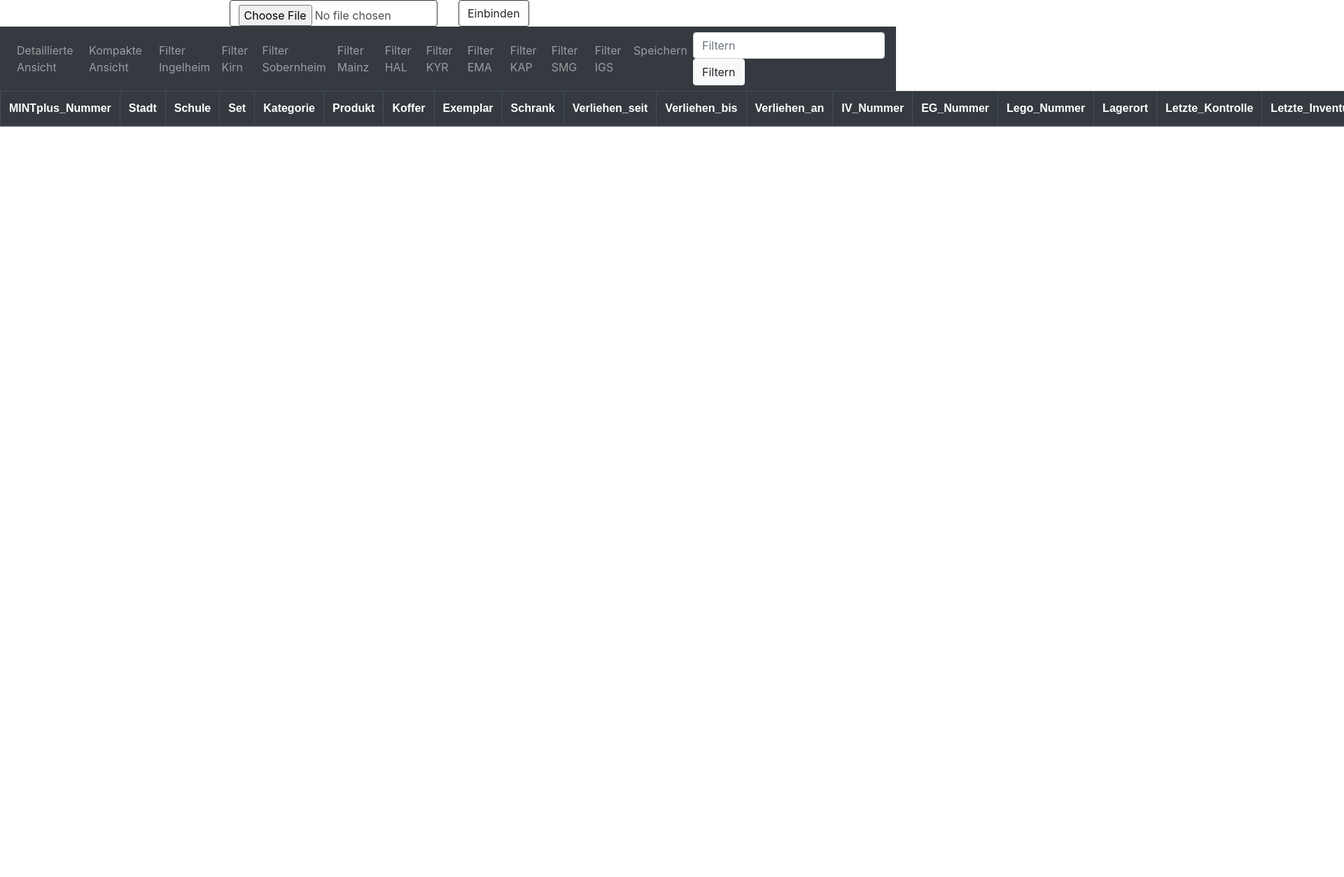
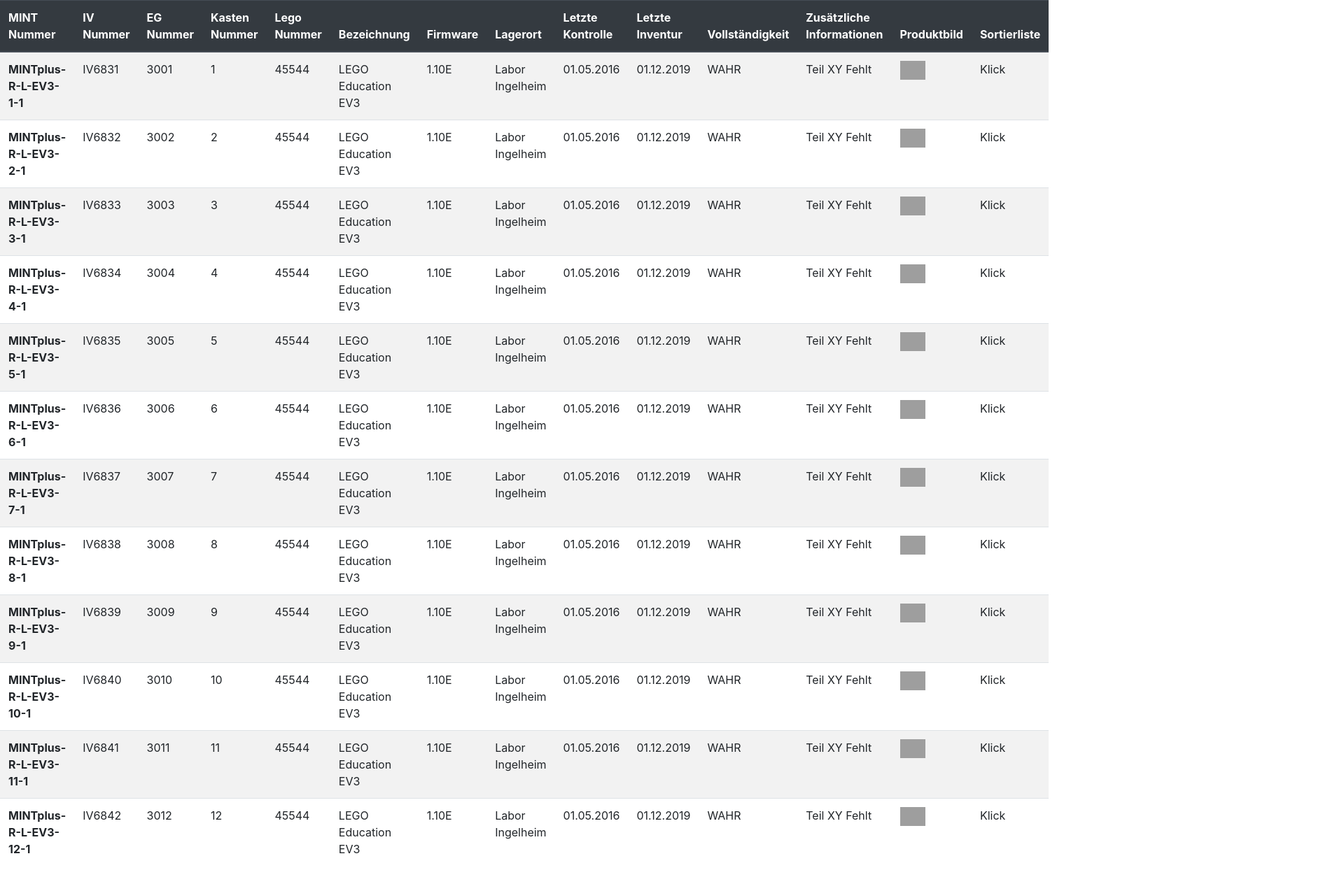
Before and after one commit to nstrassburger/Datenbank, a plain HTML site: page index.html in a window 1280 px wide. Shown: the top 1254 px of the page at 70% size, 1920 px wide, since content can reach past the window. Before the commit the page ends 800 px from the top, so only its background shows below. Drawn offline with nearby package versions, Linux system fonts and the light colour scheme; grey boxes are pictures that could not be loaded.

Commit message:
Update index.html

```diff
--- a/index.html
+++ b/index.html
@@ -1,211 +1,324 @@
 <!DOCTYPE html>
 <html lang="en">
+
 
 <head>
     <meta charset="UTF-8">
     <meta name="viewport" content="width=device-width, initial-scale=1.0">
-    <meta http-equiv="X-UA-Compatible" content="ie=edge">
-    <link rel="stylesheet" href="https://stackpath.bootstrapcdn.com/bootstrap/4.5.0/css/bootstrap.min.css"
-        integrity="sha384-9aIt2nRpC12Uk9gS9baDl411NQApFmC26EwAOH8WgZl5MYYxFfc+NcPb1dKGj7Sk" crossorigin="anonymous">
-    <title>Convert excel to JSON Object</title>
-    <script src="https://cdnjs.cloudflare.com/ajax/libs/xlsx/0.16.2/xlsx.full.min.js"></script>
-    <script src="https://code.jquery.com/jquery-3.5.1.js"
-        integrity="sha256-QWo7LDvxbWT2tbbQ97B53yJnYU3WhH/C8ycbRAkjPDc=" crossorigin="anonymous"></script>
+    <link rel="stylesheet" href="https://stackpath.bootstrapcdn.com/bootstrap/4.3.1/css/bootstrap.min.css"
+        integrity="sha384-ggOyR0iXCbMQv3Xipma34MD+dH/1fQ784/j6cY/iJTQUOhcWr7x9JvoRxT2MZw1T" crossorigin="anonymous">
+    <link rel="stylesheet" href="styles.css">
+    <title>table_test_bd</title>
 </head>
 
-<style>
-    table {
-        font-family: sans-serif;
-        border-collapse: collapse;
-        width: 100%;
-    }
-
-    td,
-    th {
-        border: 1px solid #cccccc;
-        padding: 8px;
-    }
-
-    th {
-        font-weight: bold;
-    }
-
-    tr:hover {
-        color: white
-    }
-</style>
-
 <body>
-    <div class="conatiner">
-        <div class="row">
-            <div class="col-md-3"></div>
-            <div class="col-md-3">
-                <input class="form-control border-dark" type="file" id="input" accept=".xls,.xlsx">
-
-            </div>
-            <div class="col-md-2">
-                <button class="btn btn-white border-dark" id="button">Einbinden</button>
-            </div>
-            <div class="col-md-3">
-            </div>
-        </div>
-    </div>
-    <nav class="navbar navbar-expand-sm bg-dark navbar-dark">
-        <button class="navbar-toggler" type="button" data-toggle="collapse" data-target="#collapsibleNavbar">
-            <span class="navbar-toggler-icon"></span>
-        </button>
-        <div class="collapse navbar-collapse" id="collapsibleNavbar">
-            <ul class="navbar-nav">
-                <li class="nav-item">
-                    <a class="nav-link" id="ID1" href="#">Detaillierte Ansicht</a>
-                </li>
-                <li class="nav-item">
-                    <a class="nav-link" id="ID2" href="#">Kompakte Ansicht</a>
-                </li>
-                <li class="nav-item">
-                    <a class="nav-link" id="ID3" href="#">Filter Ingelheim</a>
-                </li>
-                <li class="nav-item">
-                    <a class="nav-link" id="ID4" href="#">Filter Kirn</a>
-                </li>
-                <li class="nav-item">
-                    <a class="nav-link" id="ID5" href="#">Filter Sobernheim</a>
-                </li>
-                <li class="nav-item">
-                    <a class="nav-link" id="ID6" href="#">Filter Mainz</a>
-                </li>
-                <li class="nav-item">
-                    <a class="nav-link" id="ID7" href="#">Filter HAL</a>
-                </li>
-                <li class="nav-item">
-                    <a class="nav-link" id="ID8" href="#">Filter KYR</a>
-                </li>
-                <li class="nav-item">
-                    <a class="nav-link" id="ID9" href="#">Filter EMA</a>
-                </li>
-                <li class="nav-item">
-                    <a class="nav-link" id="ID10" href="#">Filter KAP</a>
-                </li>
-                <li class="nav-item">
-                    <a class="nav-link" id="ID11" href="#">Filter SMG</a>
-                </li>
-                <li class="nav-item">
-                    <a class="nav-link" id="ID12" href="#">Filter IGS</a>
-                </li>
-                <li class="nav-item">
-                    <a class="nav-link float-right" id="ID13" href="#">Speichern</a>
-                </li>
-            </ul>
-            <form class="form-inline">
-                <input class="form-control " type="search" placeholder="Filtern" aria-label="Search">
-                <button class="btn float-right btn-light" type="submit">Filtern</button>
-            </form>
-        </div>
-    </nav>
     <table class="table table-striped">
         <thead class="thead-dark">
             <tr>
-                <th data-column="MINTplus_Nummer" data-order="desc">MINTplus_Nummer</th>
-                <th data-column="Stadt" data-order="desc">Stadt</th>
-                <th data-column="Schule" data-order="desc">Schule</th>
-                <th data-column="Set" data-order="desc">Set</th>
-                <th data-column="Kategorie" data-order="desc">Kategorie</th>
-                <th data-column="Produkt" data-order="desc">Produkt</th>
-                <th data-column="Koffer" data-order="desc">Koffer</th>
-                <th data-column="Exemplar" data-order="desc">Exemplar</th>
-                <th data-column="Schrank" data-order="desc">Schrank</th>
-                <th data-column="Verliehen_seit" data-order="desc">Verliehen_seit</th>
-                <th data-column="Verliehen_bis" data-order="desc">Verliehen_bis</th>
-                <th data-column="Verliehen_an" data-order="desc">Verliehen_an</th>
-                <th data-column="IV_Nummer" data-order="desc">IV_Nummer</th>
-                <th data-column="EG_Nummer" data-order="desc">EG_Nummer</th>
-                <th data-column="Lego_Nummer" data-order="desc">Lego_Nummer</th>
-                <th data-column="Lagerort" data-order="desc">Lagerort</th>
-                <th data-column="Letzte_Kontrolle" data-order="desc">Letzte_Kontrolle</th>
-                <th data-column="Letzte_Inventur" data-order="desc">Letzte_Inventur</th>
-                <th data-column="Vollständigkeit" data-order="desc">Vollständigkeit</th>
+                <th scope="col">MINT Nummer</th>
+                <th scope="col">IV Nummer</th>
+                <th scope="col">EG Nummer</th>
+                <th scope="col">Kasten Nummer</th>
+                <th scope="col">Lego Nummer</th>
+                <th scope="col">Bezeichnung</th>
+                <th scope="col">Firmware</th>
+                <th scope="col">Lagerort</th>
+                <th scope="col">Letzte Kontrolle</th>
+                <th scope="col">Letzte Inventur</th>
+                <th scope="col">Vollständigkeit</th>
+                <th scope="col">Zusätzliche Informationen</th>
+                <th scope="col" style="width:150px">Produktbild</th>
+                <th scope="col">Sortierliste</th>
             </tr>
         </thead>
-        <tbody id="tableData"></tbody>
+        <tbody>
+            <tr>
+                <th scope="row">
+                    <div onclick="window.location.href='https://nstrassburger.github.io/information_test_bd_sd/'">MINTplus-R-L-EV3-1-1
+                    </div>
+                </th>
+                <td>IV6831</td>
+                <td>3001</td>
+                <td>1</td>
+                <td>45544</td>
+                <td>LEGO Education EV3</td>
+                <td>1.10E</td>
+                <td>Labor Ingelheim</td>
+                <td>01.05.2016</td>
+                <td>01.12.2019</td>
+                <td>WAHR</td>
+                <td>Teil XY Fehlt</td>
+                <td><img class="img-responsive" src="https://images-na.ssl-images-amazon.com/images/I/51X7eHsK5oL.jpg"
+                        width="40%"></td>
+                <td>
+                    <div onclick="window.location.href='https://seafile.rlp.net/f/4b9520574617403885cb/'">Klick
+                    </div>
+                </td>
+            </tr>
+            <tr>
+                <th scope="row">
+                    <div onclick="window.location.href='https://nstrassburger.github.io/information_test_bd_sd/'">MINTplus-R-L-EV3-2-1
+                    </div>
+                </th>
+                <td>IV6832</td>
+                <td>3002</td>
+                <td>2</td>
+                <td>45544</td>
+                <td>LEGO Education EV3</td>
+                <td>1.10E</td>
+                <td>Labor Ingelheim</td>
+                <td>01.05.2016</td>
+                <td>01.12.2019</td>
+                <td>WAHR</td>
+                <td>Teil XY Fehlt</td>
+                <td><img class="img-responsive" src="https://images-na.ssl-images-amazon.com/images/I/51X7eHsK5oL.jpg"
+                        width="40%"></td>
+                <td>
+                    <div onclick="window.location.href='https://seafile.rlp.net/f/4b9520574617403885cb/'">Klick
+                    </div>
+                </td>
+            </tr>
+            <tr>
+                <th scope="row">
+                    <div onclick="window.location.href='https://nstrassburger.github.io/information_test_bd_sd/'">MINTplus-R-L-EV3-3-1
+                    </div>
+                </th>
+                <td>IV6833</td>
+                <td>3003</td>
+                <td>3</td>
+                <td>45544</td>
+                <td>LEGO Education EV3</td>
+                <td>1.10E</td>
+                <td>Labor Ingelheim</td>
+                <td>01.05.2016</td>
+                <td>01.12.2019</td>
+                <td>WAHR</td>
+                <td>Teil XY Fehlt</td>
+                <td><img class="img-responsive" src="https://images-na.ssl-images-amazon.com/images/I/51X7eHsK5oL.jpg"
+                        width="40%"></td>
+                <td>
+                    <div onclick="window.location.href='https://seafile.rlp.net/f/4b9520574617403885cb/'">Klick
+                    </div>
+                </td>
+            </tr>
+            <tr>
+                <th scope="row">
+                    <div onclick="window.location.href='https://nstrassburger.github.io/information_test_bd_sd/'">MINTplus-R-L-EV3-4-1
+                    </div>
+                </th>
+                <td>IV6834</td>
+                <td>3004</td>
+                <td>4</td>
+                <td>45544</td>
+                <td>LEGO Education EV3</td>
+                <td>1.10E</td>
+                <td>Labor Ingelheim</td>
+                <td>01.05.2016</td>
+                <td>01.12.2019</td>
+                <td>WAHR</td>
+                <td>Teil XY Fehlt</td>
+                <td><img class="img-responsive" src="https://images-na.ssl-images-amazon.com/images/I/51X7eHsK5oL.jpg"
+                        width="40%"></td>
+                <td>
+                    <div onclick="window.location.href='https://seafile.rlp.net/f/4b9520574617403885cb/'">Klick
+                    </div>
+                </td>
+            </tr>
+            <tr>
+                <th scope="row">
+                    <div onclick="window.location.href='https://nstrassburger.github.io/information_test_bd_sd/'">MINTplus-R-L-EV3-5-1
+                    </div>
+                </th>
+                <td>IV6835</td>
+                <td>3005</td>
+                <td>5</td>
+                <td>45544</td>
+                <td>LEGO Education EV3</td>
+                <td>1.10E</td>
+                <td>Labor Ingelheim</td>
+                <td>01.05.2016</td>
+                <td>01.12.2019</td>
+                <td>WAHR</td>
+                <td>Teil XY Fehlt</td>
+                <td><img class="img-responsive" src="https://images-na.ssl-images-amazon.com/images/I/51X7eHsK5oL.jpg"
+                        width="40%"></td>
+                <td>
+                    <div onclick="window.location.href='https://seafile.rlp.net/f/4b9520574617403885cb/'">Klick
+                    </div>
+                </td>
+            </tr>
+            <tr>
+                <th scope="row">
+                    <div onclick="window.location.href='https://nstrassburger.github.io/information_test_bd_sd/'">MINTplus-R-L-EV3-6-1
+                    </div>
+                </th>
+                <td>IV6836</td>
+                <td>3006</td>
+                <td>6</td>
+                <td>45544</td>
+                <td>LEGO Education EV3</td>
+                <td>1.10E</td>
+                <td>Labor Ingelheim</td>
+                <td>01.05.2016</td>
+                <td>01.12.2019</td>
+                <td>WAHR</td>
+                <td>Teil XY Fehlt</td>
+                <td><img class="img-responsive" src="https://images-na.ssl-images-amazon.com/images/I/51X7eHsK5oL.jpg"
+                        width="40%"></td>
+                <td>
+                    <div onclick="window.location.href='https://seafile.rlp.net/f/4b9520574617403885cb/'">Klick
+                    </div>
+                </td>
+            </tr>
+            <tr>
+                <th scope="row">
+                    <div onclick="window.location.href='https://nstrassburger.github.io/information_test_bd_sd/'">MINTplus-R-L-EV3-7-1
+                    </div>
+                </th>
+                <td>IV6837</td>
+                <td>3007</td>
+                <td>7</td>
+                <td>45544</td>
+                <td>LEGO Education EV3</td>
+                <td>1.10E</td>
+                <td>Labor Ingelheim</td>
+                <td>01.05.2016</td>
+                <td>01.12.2019</td>
+                <td>WAHR</td>
+                <td>Teil XY Fehlt</td>
+                <td><img class="img-responsive" src="https://images-na.ssl-images-amazon.com/images/I/51X7eHsK5oL.jpg"
+                        width="40%"></td>
+                <td>
+                    <div onclick="window.location.href='https://seafile.rlp.net/f/4b9520574617403885cb/'">Klick
+                    </div>
+                </td>
+            </tr>
+            <tr>
+                <th scope="row">
+                    <div onclick="window.location.href='https://nstrassburger.github.io/information_test_bd_sd/'">MINTplus-R-L-EV3-8-1
+                    </div>
+                </th>
+                <td>IV6838</td>
+                <td>3008</td>
+                <td>8</td>
+                <td>45544</td>
+                <td>LEGO Education EV3</td>
+                <td>1.10E</td>
+                <td>Labor Ingelheim</td>
+                <td>01.05.2016</td>
+                <td>01.12.2019</td>
+                <td>WAHR</td>
+                <td>Teil XY Fehlt</td>
+                <td><img class="img-responsive" src="https://images-na.ssl-images-amazon.com/images/I/51X7eHsK5oL.jpg"
+                        width="40%"></td>
+                <td>
+                    <div onclick="window.location.href='https://seafile.rlp.net/f/4b9520574617403885cb/'">Klick
+                    </div>
+                </td>
+            </tr>
+            <tr>
+                <th scope="row">
+                    <div onclick="window.location.href='https://nstrassburger.github.io/information_test_bd_sd/'">MINTplus-R-L-EV3-9-1
+                    </div>
+                </th>
+                <td>IV6839</td>
+                <td>3009</td>
+                <td>9</td>
+                <td>45544</td>
+                <td>LEGO Education EV3</td>
+                <td>1.10E</td>
+                <td>Labor Ingelheim</td>
+                <td>01.05.2016</td>
+                <td>01.12.2019</td>
+                <td>WAHR</td>
+                <td>Teil XY Fehlt</td>
+                <td><img class="img-responsive" src="https://images-na.ssl-images-amazon.com/images/I/51X7eHsK5oL.jpg"
+                        width="40%"></td>
+                <td>
+                    <div onclick="window.location.href='https://seafile.rlp.net/f/4b9520574617403885cb/'">Klick
+                    </div>
+                </td>
+            </tr>
+            <tr>
+                <th scope="row">
+                    <div onclick="window.location.href='https://nstrassburger.github.io/information_test_bd_sd/'">MINTplus-R-L-EV3-10-1
+                    </div>
+                </th>
+                <td>IV6840</td>
+                <td>3010</td>
+                <td>10</td>
+                <td>45544</td>
+                <td>LEGO Education EV3</td>
+                <td>1.10E</td>
+                <td>Labor Ingelheim</td>
+                <td>01.05.2016</td>
+                <td>01.12.2019</td>
+                <td>WAHR</td>
+                <td>Teil XY Fehlt</td>
+                <td><img class="img-responsive" src="https://images-na.ssl-images-amazon.com/images/I/51X7eHsK5oL.jpg"
+                        width="40%"></td>
+                <td>
+                    <div onclick="window.location.href='https://seafile.rlp.net/f/4b9520574617403885cb/'">Klick
+                    </div>
+                </td>
+            </tr>
+            <tr>
+                <th scope="row">
+                    <div onclick="window.location.href='https://nstrassburger.github.io/information_test_bd_sd/'">MINTplus-R-L-EV3-11-1
+                    </div>
+                </th>
+                <td>IV6841</td>
+                <td>3011</td>
+                <td>11</td>
+                <td>45544</td>
+                <td>LEGO Education EV3</td>
+                <td>1.10E</td>
+                <td>Labor Ingelheim</td>
+                <td>01.05.2016</td>
+                <td>01.12.2019</td>
+                <td>WAHR</td>
+                <td>Teil XY Fehlt</td>
+                <td><img class="img-responsive" src="https://images-na.ssl-images-amazon.com/images/I/51X7eHsK5oL.jpg"
+                        width="40%"></td>
+                <td>
+                    <div onclick="window.location.href='https://seafile.rlp.net/f/4b9520574617403885cb/'">Klick
+                    </div>
+                </td>
+            </tr>
+            <tr>
+                <th scope="row">
+                    <div onclick="window.location.href='https://nstrassburger.github.io/information_test_bd_sd/'">MINTplus-R-L-EV3-12-1
+                    </div>
+                </th>
+                <td>IV6842</td>
+                <td>3012</td>
+                <td>12</td>
+                <td>45544</td>
+                <td>LEGO Education EV3</td>
+                <td>1.10E</td>
+                <td>Labor Ingelheim</td>
+                <td>01.05.2016</td>
+                <td>01.12.2019</td>
+                <td>WAHR</td>
+                <td>Teil XY Fehlt</td>
+                <td><img class="img-responsive" src="https://images-na.ssl-images-amazon.com/images/I/51X7eHsK5oL.jpg"
+                        width="40%"></td>
+                <td>
+                    <div onclick="window.location.href='https://seafile.rlp.net/f/4b9520574617403885cb/'">Klick
+                    </div>
+                </td>
+            </tr>
+        </tbody>
     </table>
+    <script src="https://code.jquery.com/jquery-3.3.1.slim.min.js"
+        integrity="sha384-q8i/X+965DzO0rT7abK41JStQIAqVgRVzpbzo5smXKp4YfRvH+8abtTE1Pi6jizo"
+        crossorigin="anonymous"></script>
+    <script src="https://cdnjs.cloudflare.com/ajax/libs/popper.js/1.14.7/umd/popper.min.js"
+        integrity="sha384-UO2eT0CpHqdSJQ6hJty5KVphtPhzWj9WO1clHTMGa3JDZwrnQq4sF86dIHNDz0W1"
+        crossorigin="anonymous"></script>
+    <script src="https://stackpath.bootstrapcdn.com/bootstrap/4.3.1/js/bootstrap.min.js"
+        integrity="sha384-JjSmVgyd0p3pXB1rRibZUAYoIIy6OrQ6VrjIEaFf/nJGzIxFDsf4x0xIM+B07jRM"
+        crossorigin="anonymous"></script>
 </body>
-<script>
 
-
-    let selected_File;
-    console.log(window.XLSX);
-    document.getElementById('input').addEventListener("change", (event) => {
-        selected_File = event.target.files[0];
-    })
-    let data = [{}]
-
-    document.getElementById('button').addEventListener("click", () => {
-        XLSX.utils.json_to_sheet(data, 'out.xlsx');
-        if (selected_File) {
-            let fileReader = new FileReader();
-            fileReader.readAsBinaryString(selected_File);
-            fileReader.onload = (event) => {
-                let data = event.target.result;
-                let workbook = XLSX.read(data, { type: "binary" });
-                console.log(workbook);
-                let worksheet = workbook.Sheets["MINTplus_Materialdatenbank"];
-                let data_json = XLSX.utils.sheet_to_json(worksheet);
-                //let new_data = data_json.map(function(record) {return record});
-                $('th').on('click', function () {
-                    var column = $(this).data('column')
-                    var order = $(this).data('order')
-                    var text = $(this).html()
-
-                    if (order == 'desc') {
-                        $(this).data('order', "asc")
-                        data_json = data_json.sort((a, b) => a[column] > b[column] ? 1 : -1)
-                    }
-                    else {
-                        $(this).data('order', "desc")
-                        data_json = data_json.sort((a, b) => a[column] < b[column] ? 1 : -1)
-                    } v
-                    $(this).html(text)
-                })
-                $(document).ready(function () {
-                    $('#tableData').DataTable({
-                        "searching": true // false to disable search (or any other option)
-                    });
-                    $('.dataTables_length').addClass('bs-select');
-                });
-                let table = document.getElementById('tableData')
-                table.innerHTML = ''
-                for (let i = 0; i < data_json.length; i++) {
-                    let row = `<tr>
-                    <td>${data_json[i].MINTplus_Nummer}</td>
-                    <td>${data_json[i].Stadt}</td>
-                    <td>${data_json[i].Schule}</td>
-                    <td>${data_json[i].Set}</td>
-                    <td>${data_json[i].Kategorie}</td>
-                    <td>${data_json[i].Produkt}</td>
-                    <td>${data_json[i].Koffer}</td>
-                    <td>${data_json[i].Exemplar}</td>
-                    <td>${data_json[i].Schrank}</td>
-                    <td>${data_json[i].Verliehen_seit}</td>
-                    <td>${data_json[i].Verliehen_bis}</td>
-                    <td>${data_json[i].Verliehen_an}</td>
-                    <td>${data_json[i].IV_Nummer}</td>
-                    <td>${data_json[i].EG_Nummer}</td>
-                    <td>${data_json[i].Lego_Nummer}</td>
-                    <td>${data_json[i].Lagerort}</td>
-                    <td>${data_json[i].Letzte_Kontrolle}</td>
-                    <td>${data_json[i].Letzte_Inventur}</td>
-                    <td>${data_json[i].Vollständigkeit}</td>
-                    </tr>`
-                    table.innerHTML += row
-                }
-                let new_workbook = XLSX.utils.book_new();
-                let new_worksheet = XLSX.utils.json_to_sheet(data_json)
-                XLSX.utils.book_append_sheet(new_workbook, new_worksheet, "MINTplus_Materialdatenbank")
-                XLSX.writeFile(new_workbook, "New_Data_File.xlsx");
-            }
-
-        }
-    }
-    );
-</script>
 </html>
```
